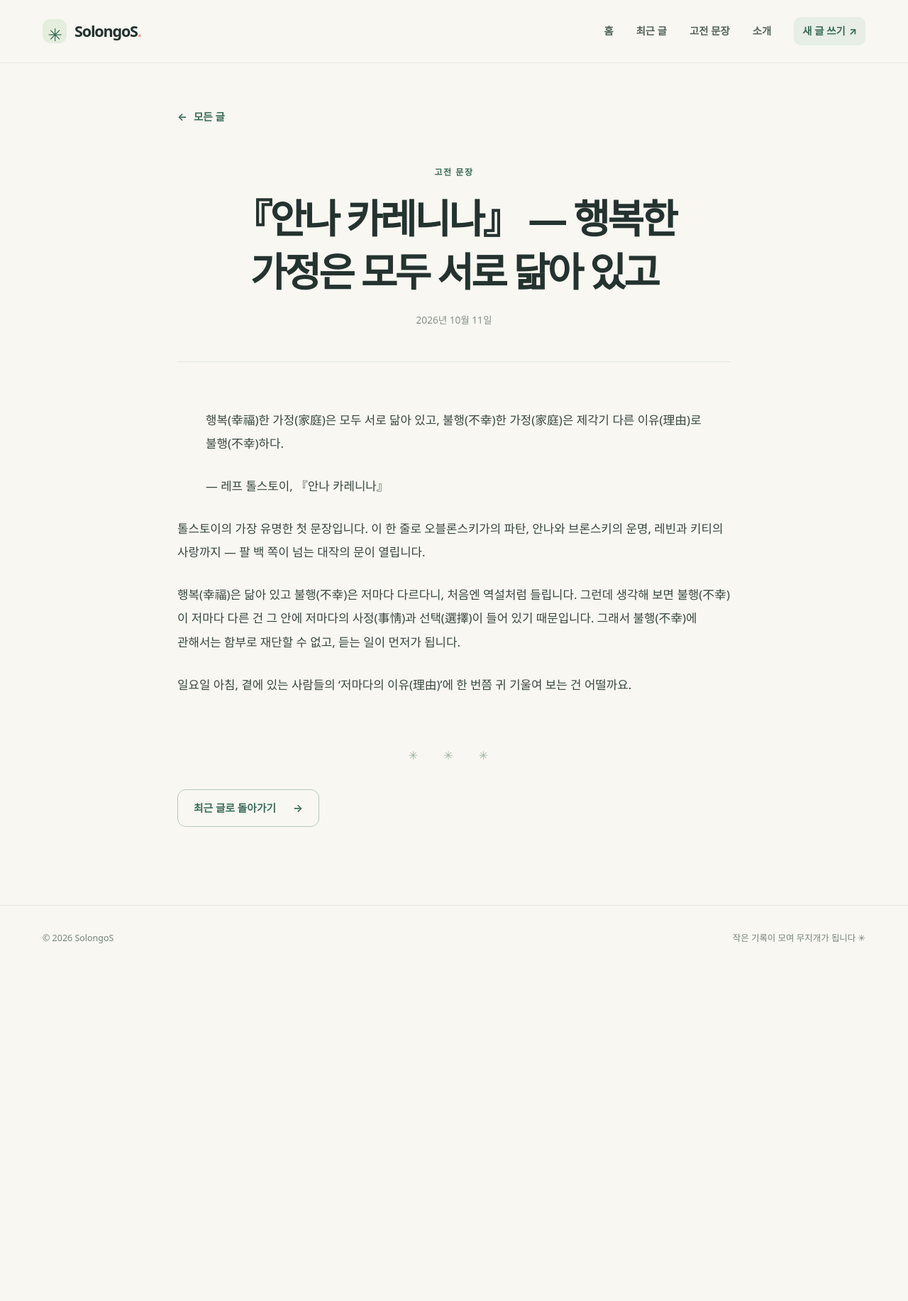
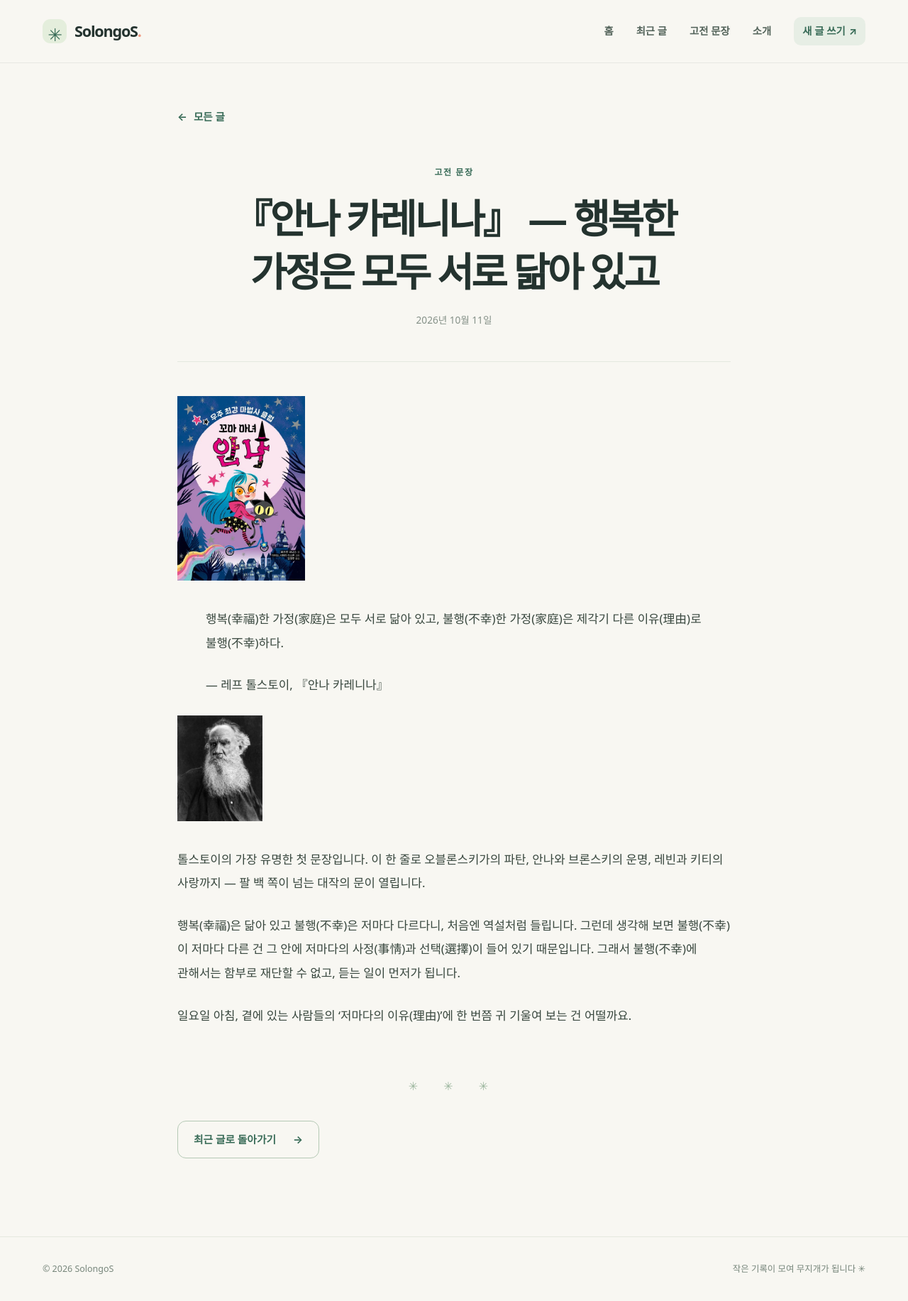
Before and after one commit to solongos7/solongos7.github.io, a Jekyll site: the page built from _posts/2026-10-11-classic-anna-karenina.md, in a window 1280 px wide. Shown: the whole page at 71% size. Built offline with Jekyll 4.4.1, drawn with Linux system fonts in a browser that asks for light colours; before the commit the page ends 1366 px from its top, so only the background shows below that.

Commit message:
고전 문장: 책 표지·저자 사진 추가 (2026-10-11)

```diff
--- a/_posts/2026-10-11-classic-anna-karenina.md
+++ b/_posts/2026-10-11-classic-anna-karenina.md
@@ -6,9 +6,13 @@ category: "고전 문장"
 description: "레프 톨스토이 『안나 카레니나』의 한 문장. 2026년 10월 11일 아침 문장."
 ---
 
+<img src="/assets/covers/2026-10-11-anna-karenina.jpg" alt="『안나 카레니나』 표지" width="180">
+
 > 행복(幸福)한 가정(家庭)은 모두 서로 닮아 있고, 불행(不幸)한 가정(家庭)은 제각기 다른 이유(理由)로 불행(不幸)하다.
 >
 > — 레프 톨스토이, 『안나 카레니나』
+
+<img src="/assets/authors/leo-tolstoy.jpg" alt="레프 톨스토이" width="120">
 
 톨스토이의 가장 유명한 첫 문장입니다. 이 한 줄로 오블론스키가의 파탄, 안나와 브론스키의 운명, 레빈과 키티의 사랑까지 — 팔 백 쪽이 넘는 대작의 문이 열립니다.
 
```
Also changed, not shown: assets/authors/leo-tolstoy.jpg (added), assets/covers/2026-10-11-anna-karenina.jpg (added).
